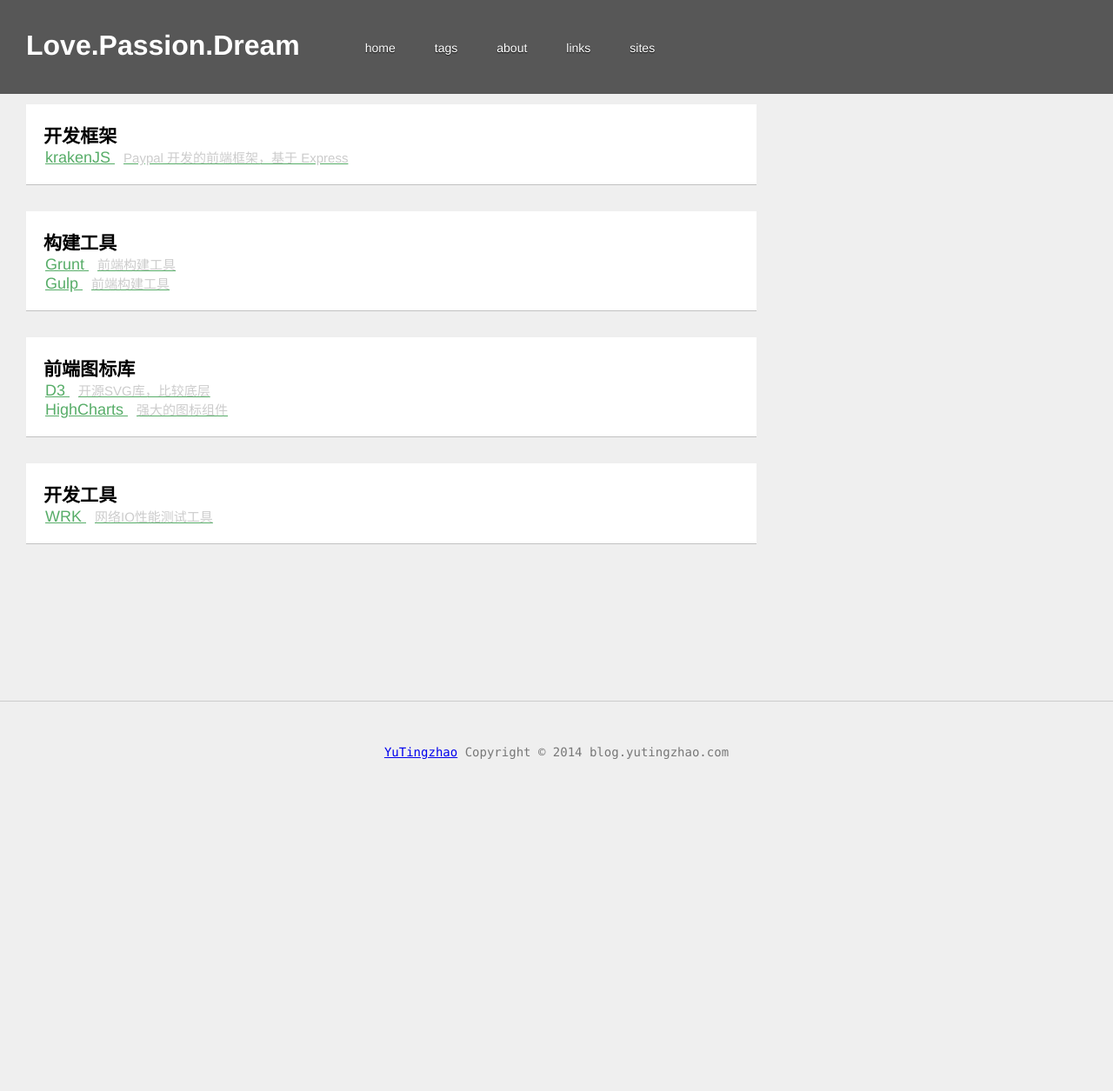
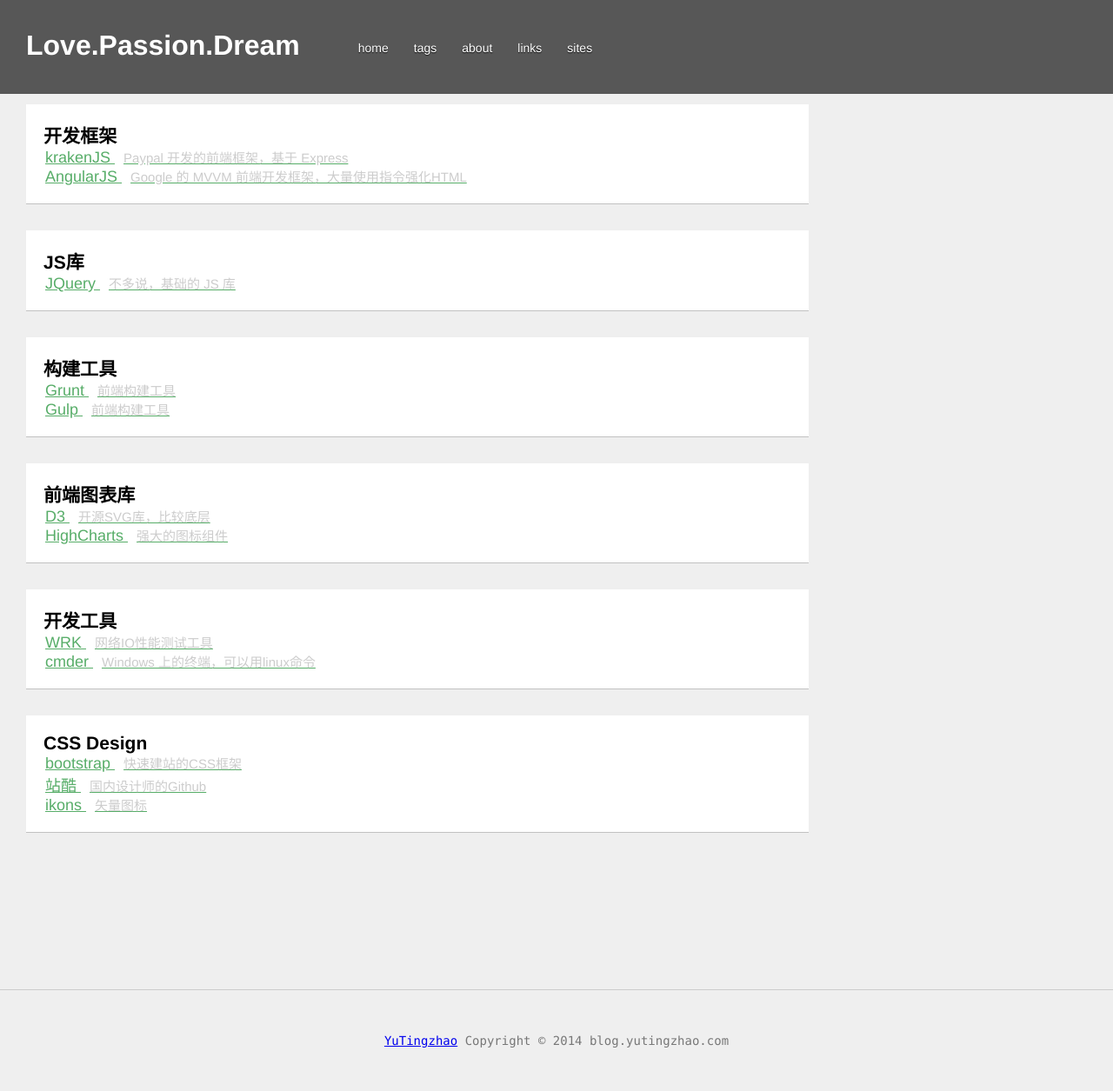
Before and after one commit to yutingzhao1991/blog.yutingzhao.com, a Jekyll site: the page built from sites.html, in a window 1280 px wide. Shown: the whole page at 87% size. Built offline with Jekyll 4.4.1, drawn with Linux system fonts in a browser that asks for light colours; Markdown is read by kramdown in place of the engine named in the settings; before the commit the page ends 923 px from its top, so only the background shows below that.

```diff
--- a/_data/sites.yml
+++ b/_data/sites.yml
@@ -5,6 +5,16 @@
   - name: krakenJS
     url: https://github.com/krakenjs/kraken-js
     notes: Paypal 开发的前端框架，基于 Express
+  - name: AngularJS
+    url: https://angularjs.org/
+    notes: Google 的 MVVM 前端开发框架，大量使用指令强化HTML
+
+- name: jslib
+  notes: JS库
+  links:
+  - name: JQuery
+    url: http://jquery.com/
+    notes: 不多说，基础的 JS 库
 
 - name: builder
   notes: 构建工具
@@ -17,7 +27,7 @@
     notes: 前端构建工具
 
 - name: graph
-  notes: 前端图标库
+  notes: 前端图表库
   links:
   - name: D3
     url: http://d3js.org
@@ -32,3 +42,19 @@
   - name: WRK
     url: https://github.com/wg/wrk
     notes: 网络IO性能测试工具
+  - name: cmder
+    url: http://bliker.github.io/cmder
+    notes: Windows 上的终端，可以用linux命令
+
+- name: csss
+  notes: CSS Design
+  links:
+  - name: bootstrap
+    url: http://getbootstrap.com/
+    notes: 快速建站的CSS框架
+  - name: 站酷
+    url: http://www.zcool.com.cn/
+    notes: 国内设计师的Github
+  - name: ikons
+    url: http://ikons.piotrkwiatkowski.co.uk/
+    notes: 矢量图标
--- a/css/main.css
+++ b/css/main.css
@@ -70,7 +70,7 @@ header nav ul li a {
     float: left;
     display: block;
     height: 35px;
-    padding: 0 20px;
+    padding: 0 12px;
     border-radius: 3px;
     text-shadow: 0 1px 1px rgba(0,0,0,0.8);
     transition: background-color .1s linear;
@@ -152,7 +152,7 @@ article .prev-next:hover {
 }
 
 .box {
-    width: 800px;
+    max-width: 860px;
     padding: 20px;
     margin: 0 0 30px;
     background: #fff;
```
Also changed, not shown: _posts/2014-09-09-move-blog-from-diandian.md (added, +19 -0 lines).
